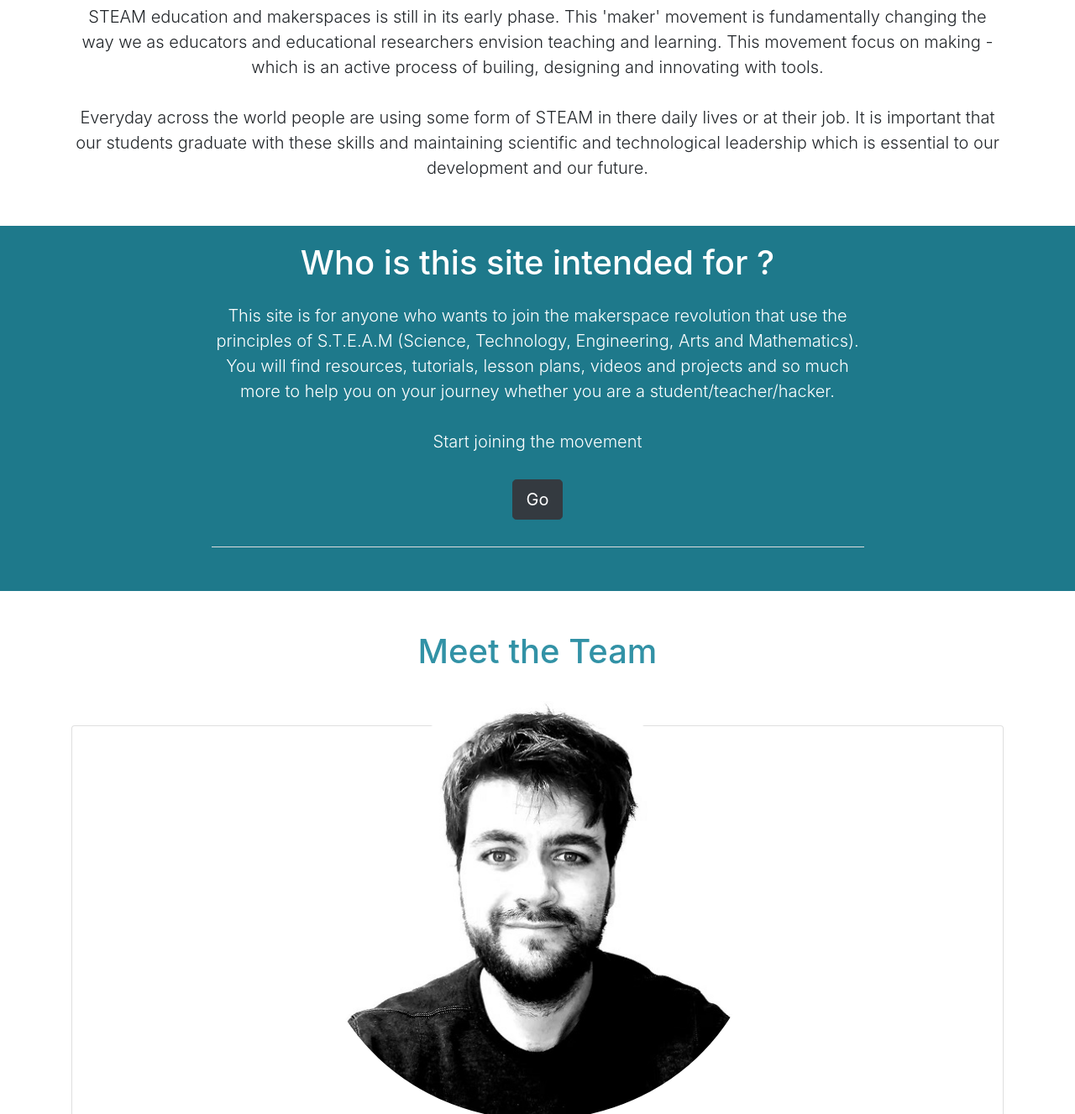
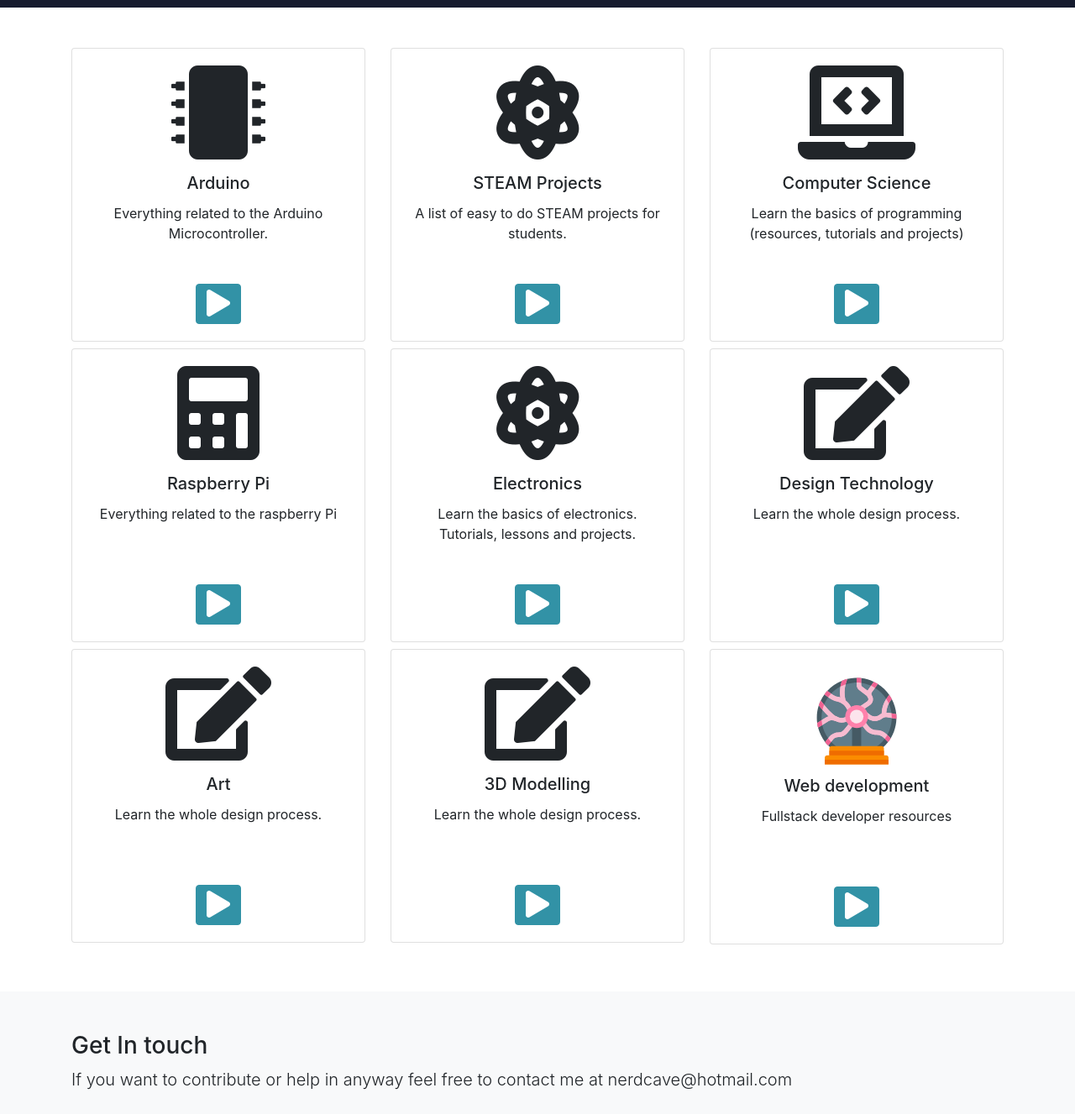
Before and after one commit to Guitarman9119/nerdcave.github.io, a plain HTML site: page index.html in a window 1280 px wide. Shown: the part 571-1898 px from the top of the page at 84% size. Drawn offline with nearby package versions, Linux system fonts and the light colour scheme.

Commit message:
land page update

```diff
--- a/index.html
+++ b/index.html
@@ -12,7 +12,8 @@
     />
     <link rel="stylesheet" href="dist/css/bootstrap.css" />
     <link rel="stylesheet" href="dist/css/style.css" />
-    <title>MakerSpaceWorld</title>
+    <link rel="stylesheet" href="dist/css/custom.css" />
+    <title>NerdCave</title>
   </head>
 
   <body id="home" data-spy="scroll" data-target="main-nav">
@@ -22,7 +23,7 @@
     >
       <div class="container">
         <a href="index.html" class="navbar-brand">
-          <h1>Makerspace World</h1>
+          <h1>NerdCave</h1>
         </a>
         <button
           class="navbar-toggler"
@@ -64,17 +65,17 @@
               <div class="info-header mb-3 pt-3">
 
 
-                <img src="/img/steam-logo.PNG" class="img-fluid" alt="">
+
 
                 <h1 class="text-primary pb-3">
-                  Why STEAM education is important.
+                  Welcome to NerdCave
                 </h1>
 
                 <p class="lead">
-                  STEAM education and makerspaces is still in its early phase. This 'maker' movement is fundamentally changing the way we as educators and educational researchers envision teaching and learning. This movement focus on making - which is an active process of builing, designing and innovating with tools.
+                  Welcome to the NerdCave website. NerdCave is a youtube channel I am working on to share my projects and help contribute to the DIY movement.
+                  You will find resources, tutorials, lesson plans, videos and projects and so much more to help you on your journey whether you are a student/teacher/hacker.
                   <br>
-                  <br>
-                  Everyday across the world people are using some form of STEAM in there daily lives or at their job. It is important that our students graduate with these skills and maintaining scientific and technological leadership which is essential to our development and our future.
+
                   <br /><br />
                 </p>
               </div>
@@ -83,33 +84,19 @@
         </div>
       </section>
 
-          <!--Who is this site for-->
 
-    <section id="who-is-site-for" class="py-1 text-center ">
-      <div class="container">
-        <div class="row">
-          <div class="col">
-            <div class="info-header mb-5">
-              <h1 class="text-white pb-3 pt-3">
-                Who is this site intended for ?
+
+
+
+    <section id="showcase" class="py-5 ">
+      <div class="primary-overlay text-white">
+        <div class="container">
+          <div class="row">
+            <div class="col-lg-12 text-center">
+              <h1 class="display-4">
+                <strong>Projects / Tutorials / Lessons</strong>
               </h1>
-              <p class="lead pb-3">
-                This site is for anyone who wants to join the makerspace
-                revolution that use the principles of S.T.E.A.M (Science,
-                Technology, Engineering, Arts and Mathematics). You will find
-                resources, tutorials, lesson plans, videos and projects and so much more to
-                help you on your journey whether you are a
-                student/teacher/hacker.
-                <br>
-                <br>
-                Start joining the movement
-                <br>
-                <br>
-                <a id="cont" href="projects.html" class="btn btn-dark  btn-lg  ">
-                  Go
-                </a>
 
-              </p>
 
             </div>
           </div>
@@ -117,66 +104,148 @@
       </div>
     </section>
 
-    <!--About / Why Section-->
+    <!-- BOXES -->
 
-    <!--Authors-->
-
-    <section id="authors" class="my-5 text-center">
+    <section id="project-list" class="py-5 text-center ">
       <div class="container">
         <div class="row">
-          <div class="col">
-            <div class="info-header mb-5">
-              <h1 class="text-primary pb-3">
-                Meet the Team
-              </h1>
-            </div>
-          </div>
-        </div>
-
-        <div class="row ">
-          <div class="col-lg-12 ">
-            <div class="card ">
-              <div class="card-body ">
-                <img
-                  src="img/about.jpg"
-                  alt=""
-                  class="img-fluid rounded-circle w-50 mb-3"
-                />
-                <h3>Vernon Wayne Peens</h3>
-                <h5 class="">Founder</h5>
-                <p>
-                  Electrical and Electronic Engineer / Teacher and electronic
-                  enthusiast.
+          <!--Card 1 - Electronics-->
+          <div class="col-md-4 text-center center-block pb-2">
+            <div class="card">
+              <div class="card-body">
+                <i class="fas fa-microchip fa-7x pb-3"></i>
+                <h5 class="card-title">Arduino</h5>
+                <p class="card-text">
+                  Everything related to the Arduino Microcontroller.
                 </p>
-                <div class="d-flex justify-content-center">
-                  <div class="p-4">
-                    <a href="https://www.linkedin.com/in/vernonpeens/" target="_blank">
-                      <i class="fab fa-linkedin fa-2x"></i>
-                    </a>
-                  </div>
-                  <div class="p-4">
-                    <a href="https://www.makerspaceworld.fun/vernonpeens.html" target="_blank">
-                      <i class="fas fa-user-tie fa-2x"></i>
-                    </a>
-                  </div>
-                  <div class="p-4">
-                    <a href="https://www.linkedin.com/in/vernonpeens/" target="_blank">
-                      <i class="fab fa-github fa-2x"></i>
-                    </a>
-                  </div>
-
-                </div>
+                <a id="cardb1" href="/electronics-tutorial.html" class="btn btn-primary"><i
+                    class="fas fa-play fa-2x "></i></a>
               </div>
             </div>
           </div>
 
+          <!--Card 2-->
+          <div class="col-md-4 text-center center-block pb-2">
+            <div class="card">
+              <div class="card-body">
+                <i class="fas fa-atom fa-7x pb-3"></i>
+                <h5 class="card-title">STEAM Projects</h5>
+                <p class="card-text">
+                  A list of easy to do STEAM projects for students.
+                </p>
+                <a id="cardb1" href="/electronics-tutorial.html" class="btn btn-primary"><i
+                    class="fas fa-play fa-2x "></i></a>
+              </div>
+            </div>
+          </div>
 
+          <!--Card 3-->
+          <div class="col-md-4 text-center center-block pb-2">
+            <div class="card">
+              <div class="card-body">
+                <i class="fas fa-laptop-code fa-7x pb-3"></i>
+                <h5 class="card-title">Computer Science</h5>
+                <p class="card-text">
+                  Learn the basics of programming (resources, tutorials and projects)
+                </p>
+                <a id="cardb1" href="/Programming-Section.html" class="btn btn-primary"><i
+                    class="fas fa-play fa-2x "></i></a>
+              </div>
+            </div>
+          </div>
 
+          <!--Card 4-->
+          <div class="col-md-4 text-center center-block pb-2">
+            <div class="card">
+              <div class="card-body">
+                <i class="fas fa-calculator fa-7x pb-3"></i>
+                <h5 class="card-title">Raspberry Pi</h5>
+                <p class="card-text">
+                  Everything related to the raspberry Pi
+                </p>
+                <a id="cardb1" href="/math.html" class="btn btn-primary"><i class="fas fa-play fa-2x "></i></a>
+              </div>
+            </div>
+          </div>
 
+          <!--Card 1-->
+          <div class="col-md-4 text-center center-block pb-2">
+            <div class="card">
+              <div class="card-body">
+                <i class="fas fa-atom fa-7x pb-3"></i>
+                <h5 class="card-title">Electronics</h5>
+                <p class="card-text">
+                  Learn the basics of electronics. Tutorials, lessons and projects.
+                </p>
+                <a id="cardb1" href="/electronics-tutorial.html" class="btn btn-primary"><i
+                    class="fas fa-play fa-2x "></i></a>
+              </div>
+            </div>
           </div>
+
+          <!--Card 1-->
+          <div class="col-md-4 text-center center-block pb-2">
+            <div class="card">
+              <div class="card-body">
+                <i class="fas fa-edit fa-7x pb-3"></i>
+                <h5 class="card-title">Design Technology</h5>
+                <p class="card-text">
+                  Learn the whole design process.
+                </p>
+                <a id="cardb1" href="/electronics-tutorial.html" class="btn btn-primary"><i
+                    class="fas fa-play fa-2x "></i></a>
+              </div>
+            </div>
+          </div>
+
+          <!--Card 1-->
+          <div class="col-md-4 text-center center-block pb-2">
+            <div class="card">
+              <div class="card-body">
+                <i class="fas fa-edit fa-7x pb-3"></i>
+                <h5 class="card-title">Art</h5>
+                <p class="card-text">
+                  Learn the whole design process.
+                </p>
+                <a id="cardb1" href="/electronics-tutorial.html" class="btn btn-primary"><i
+                    class="fas fa-play fa-2x "></i></a>
+              </div>
+            </div>
+          </div>
+
+          <!--Card 1-->
+          <div class="col-md-4 text-center center-block pb-2">
+            <div class="card">
+              <div class="card-body">
+                <i class="fas fa-edit fa-7x pb-3"></i>
+                <h5 class="card-title">3D Modelling</h5>
+                <p class="card-text">
+                  Learn the whole design process.
+                </p>
+                <a id="cardb1" href="/electronics-tutorial.html" class="btn btn-primary"><i
+                    class="fas fa-play fa-2x "></i></a>
+              </div>
+            </div>
+          </div>
+
+          <div class="col-md-4 text-center center-block pb-2">
+            <div class="card">
+              <div class="card-body">
+                <img src = "/plasma-ball.svg" alt="My Happy SVG" style="width: 200px; height: 130px;" />
+                <h5 class="card-title">Web development</h5>
+                <p class="card-text">
+                  Fullstack developer resources
+                </p>
+                <a id="cardb1" href="/demo.html" class="btn btn-primary"><i
+                    class="fas fa-play fa-2x "></i></a>
+              </div>
+            </div>
+          </div>
+
         </div>
+      </div>
+    </section>
 
-    </section>
 
     <!--Contact-->
     <section id="contact" class="bg-light py-5">
@@ -186,7 +255,7 @@
             <h3>Get In touch</h3>
             <p class="lead">
               If you want to contribute or help in anyway feel free to contact
-              me at makerspaceworld@hotmail.com
+              me at nerdcave@hotmail.com
             </p>
 
 
```
Also changed, not shown: projects.html (+1 -0 lines).
